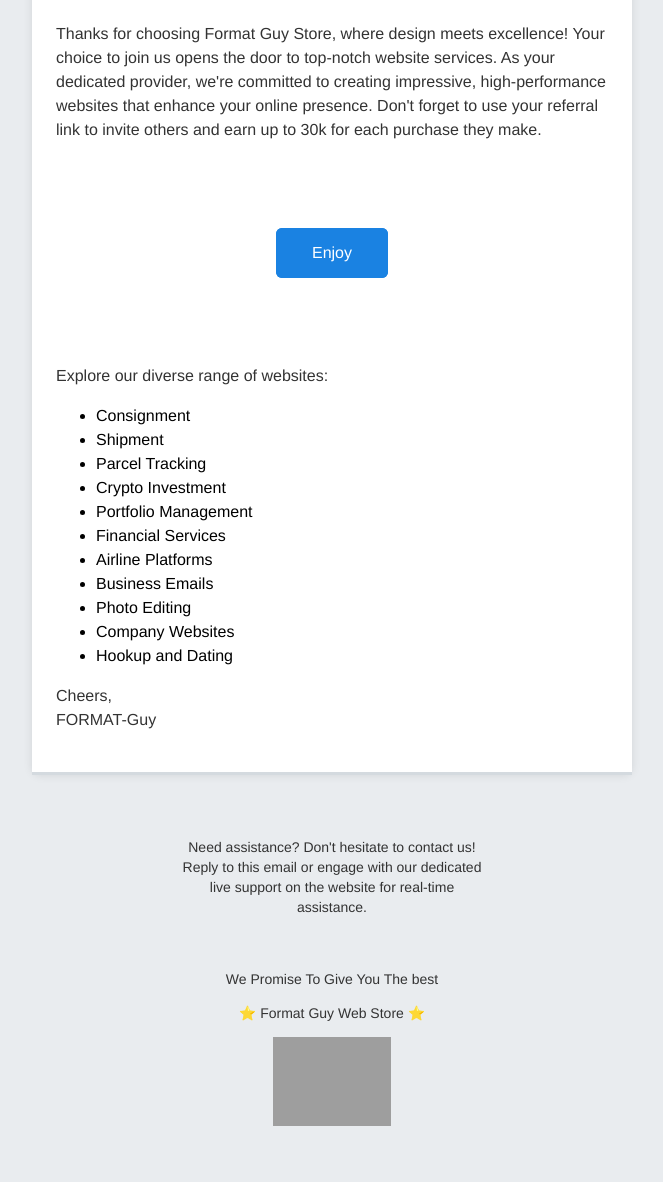
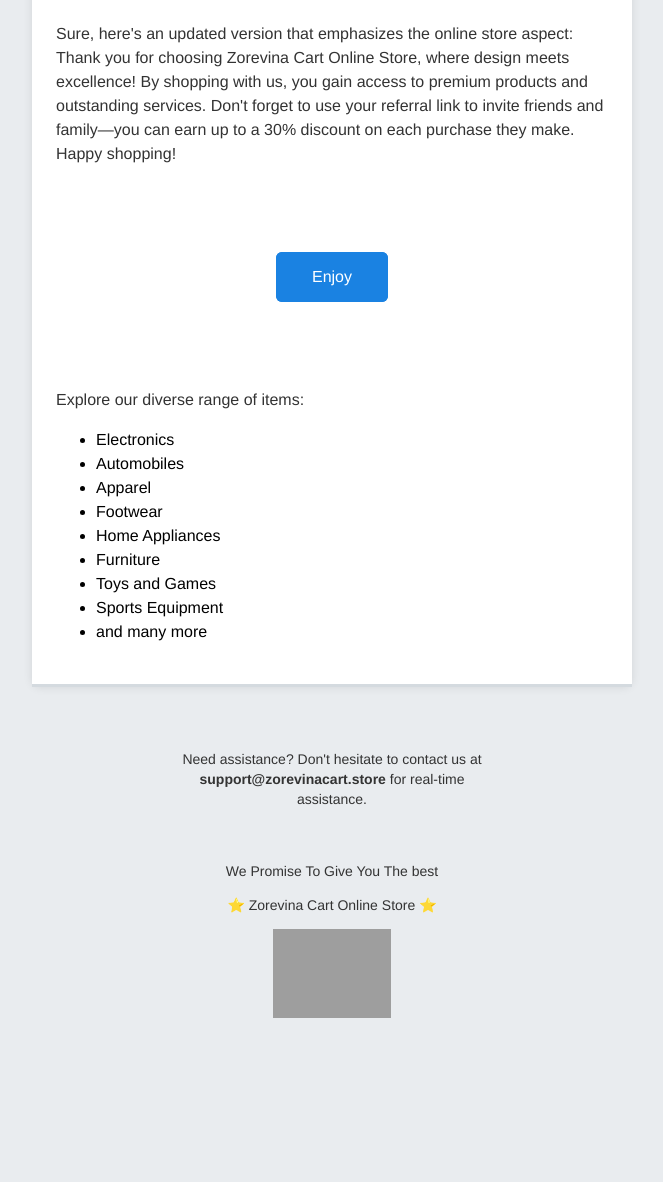
Before and after one commit to zorecart/cart, a Django app: template templates/welcome_email.html in a window 1280 px wide. Shown: the part 226-1408 px from the top of the page, without its empty margins (308-971 px from the left). After the commit the page ends 1244 px from the top, so only its background shows below. Run offline with Django 3.2, Linux system fonts and the light colour scheme; the template is opened without the code that fills it, so the values that code supplies are empty; some libraries are stand-ins or nearby versions; grey boxes are pictures that could not be loaded.

Commit message:
Update welcome_email.html

```diff
--- a/templates/welcome_email.html
+++ b/templates/welcome_email.html
@@ -3,7 +3,7 @@
 <head>
     <meta charset="UTF-8">
     <meta name="viewport" content="width=device-width, initial-scale=1.0">
-    <title>Welcome to Your Website</title>
+    <title>Welcome </title>
     <style>
         body,
         table,
@@ -122,7 +122,7 @@
                     <tr>
                         <td align="center" valign="top" style="padding: 10px 7px;">
                             <a  target="_blank" rel="noopener noreferrer" style="display: inline-block;">
-                                <img src="https://res.cloudinary.com/djl5rhevy/image/upload/v1699267698/ffg_ioxyra.png" alt="Logo" border="0" width="48" style="display: block; width: 48px; max-width: 48px; min-width: 48px; padding-bottom: 4px;">
+                                <img src="https://res.cloudinary.com/dsbfohkyg/image/upload/v1715937899/zorev-removebg-preview_yjvxc5.png" alt="Logo" border="0" width="48" style="display: block; width: 48px; max-width: 48px; min-width: 48px; padding-bottom: 4px;">
                             </a>
                         </td>
                     </tr>
@@ -138,7 +138,8 @@
                     <tr>
                         <td bgcolor="#ffffff" align="left" class="copy-block">
                             <h1>Welcome, {{ user.username }}!</h1>
-                            <p>Thanks for choosing Format Guy Store, where design meets excellence! Your choice to join us opens the door to top-notch website services. As your dedicated provider, we're committed to creating impressive, high-performance websites that enhance your online presence. Don't forget to use your referral link to invite others and earn up to 30k for each purchase they make.</p>
+                            <p>Sure, here's an updated version that emphasizes the online store aspect:
+                                Thank you for choosing Zorevina Cart Online Store, where design meets excellence! By shopping with us, you gain access to premium products and outstanding services. Don't forget to use your referral link to invite friends and family—you can earn up to a 30% discount on each purchase they make. Happy shopping!</p>
                         </td>
                     </tr>
 
@@ -161,21 +162,18 @@
                     </tr>
                     <tr>
                         <td align="left" bgcolor="#ffffff" class="signature">
-                            <p>Explore our diverse range of websites:</p>
+                            <p>Explore our diverse range of items:</p>
                             <ul>
-                                <li>Consignment</li>
-                                <li>Shipment</li>
-                                <li>Parcel Tracking</li>
-                                <li>Crypto Investment</li>
-                                <li>Portfolio Management</li>
-                                <li>Financial Services</li>
-                                <li>Airline Platforms</li>
-                                <li>Business Emails</li>
-                                <li>Photo Editing</li>
-                                <li>Company Websites</li>
-                                <li>Hookup and Dating</li>
-                            </ul>
-                            <p>Cheers,<br> FORMAT-Guy</p>
+                                <li>Electronics</li>
+                                <li>Automobiles</li>
+                                <li>Apparel</li>
+                                <li>Footwear</li>
+                                <li>Home Appliances</li>
+                                <li>Furniture</li>
+                                <li>Toys and Games</li>
+                                <li>Sports Equipment</li>
+                                <li>and many more</li>
+
                         </td>
                     </tr>
 
@@ -189,15 +187,15 @@
 
                     <tr>
                         <td style="padding-top: 4px;" align="center" bgcolor="#e9ecef" class="permission">
-                            <p>Need assistance? Don't hesitate to contact us! Reply to this email or engage with our dedicated live support on the website for real-time assistance.</p>
+                            <p>Need assistance? Don't hesitate to contact us at <strong style="font-weight:bold;">support@zorevinacart.store</strong> for real-time assistance.</p>
                         </td>
                     </tr>
 
                     <tr>
                         <td align="center" bgcolor="#e9ecef" class="permission">
                             <p>We Promise To Give You The best</p>
-                            <p>⭐ Format Guy Web Store ⭐ </p>
-                             <img src="https://res.cloudinary.com/djl5rhevy/image/upload/v1699266337/fgg_xs8ewd.png" alt="Welcome"  style="display: block; width: 118px; max-width: 118px; min-width: 118px;">
+                            <p>⭐ Zorevina Cart Online Store  ⭐ </p>
+                             <img src="https://res.cloudinary.com/dsbfohkyg/image/upload/v1715937899/zorev-removebg-preview_yjvxc5.png" alt="Welcome"  style="display: block; width: 118px; max-width: 118px; min-width: 118px;">
 
                         </td>
                     </tr>
```
